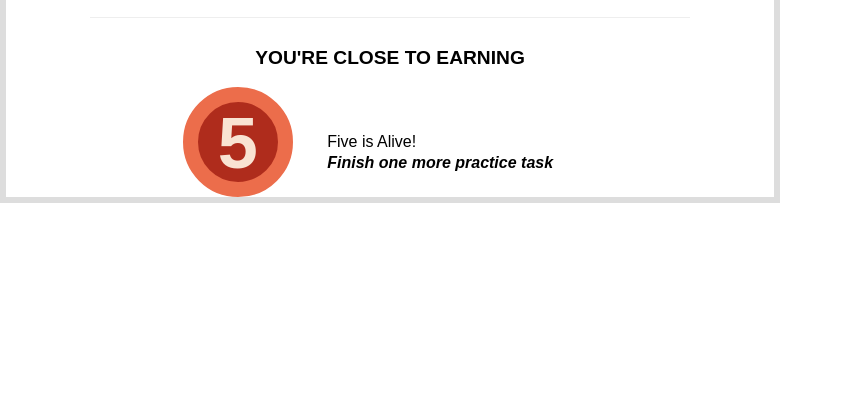
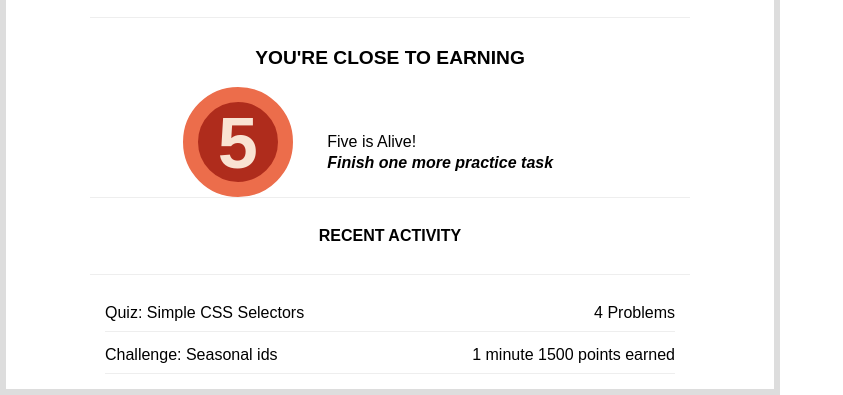
Before and after one commit to tiy-dallas-july-2016-fee/little-web-samples, a plain HTML site: page day-03-khan/khan.html in a window 1280 px wide. Shown: the part 482-877 px from the top of the page, without its empty margins (0-843 px from the left). Before the commit the page ends 800 px from the top, so only its background shows below. Drawn offline with Linux system fonts and the light colour scheme.

Commit message:
final khan changes

```diff
--- a/day-03-khan/khan.css
+++ b/day-03-khan/khan.css
@@ -202,3 +202,35 @@ h1 .khan {
 	font-style: italic;
 	font-weight: bold;
 }
+
+.recent-activity {
+	border-top: solid 1px #EEE;
+	margin: 0 auto;
+	width: 600px;
+}
+
+.recent-activity h2 {
+	border-bottom: solid 1px #EEE;
+	font-weight: bold;
+	margin: 30px 0;
+	padding-bottom: 30px;
+	text-align: center;
+	text-transform: uppercase;
+}
+
+.recent-activity .activity-item {
+	border-bottom: solid 1px #EEE;
+	margin: 15px;
+	padding-bottom: 10px;
+}
+
+.left-column {
+	display: inline-block;
+	width: 50%;
+}
+
+.right-column {
+	display: inline-block;
+	text-align: right;
+	width: 50%;
+}
--- a/day-03-khan/khan.html
+++ b/day-03-khan/khan.html
@@ -50,7 +50,22 @@
         </div>
 
       </section>
-    </div
+
+      <section class="recent-activity">
+        <h2>Recent Activity</h2>
+
+        <div class="activity-item">
+          <div class="left-column">Quiz: Simple CSS Selectors</div><div class="right-column">4 Problems</div>
+        </div>
+
+
+        <div class="activity-item">
+          <div class="left-column">Challenge: Seasonal ids</div><div class="right-column">1 minute 1500 points earned</div>
+        </div>
+
+      </section>
+
+    </div>
   </body>
 
 </html>
```
